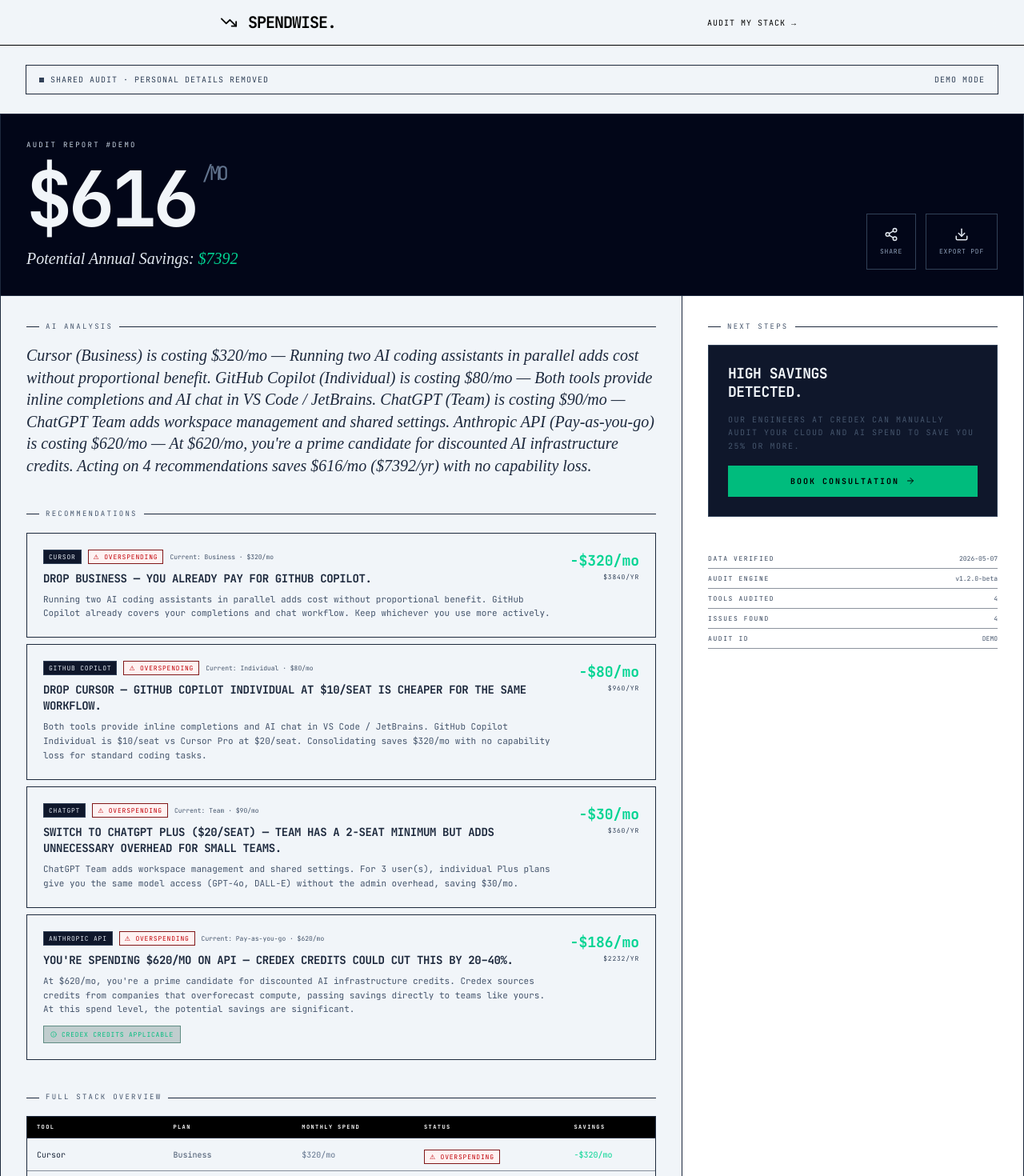
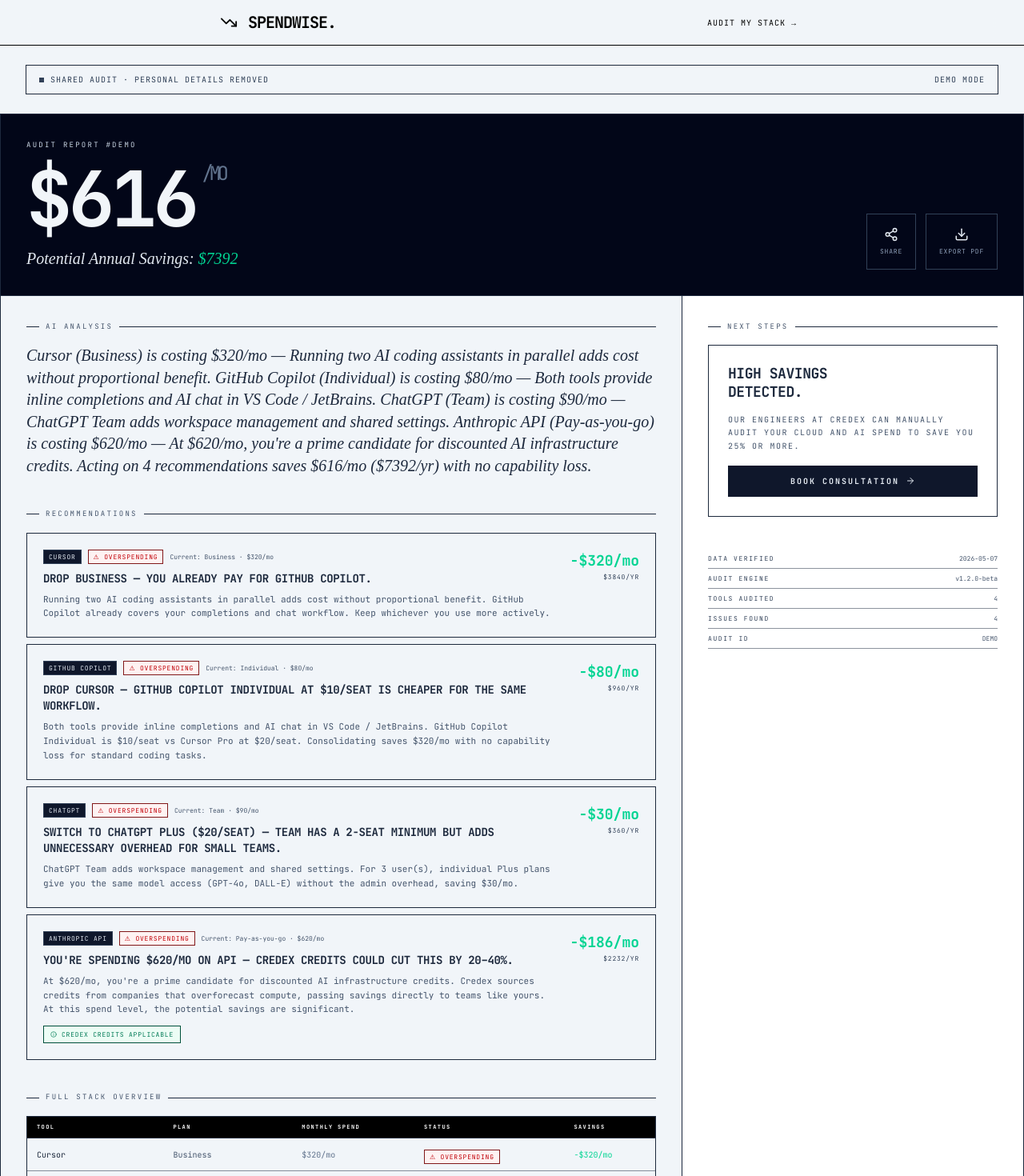
Before and after one commit to araul284/spendwise, a React (Vite) app: page /audit/demo in a window 1280 px wide. Shown: the top 1470 px of the page at 80% size. Built offline with nearby package versions, Linux system fonts and the light colour scheme; no server answers; a web font is replaced by a local one.

Commit message:
fix: improved accesibility for next steps card in the sample audit

```diff
--- a/src/components/AuditResults.tsx
+++ b/src/components/AuditResults.tsx
@@ -246,7 +246,7 @@
 
                           {/* Credex badge */}
                           {finding.credexApplicable && (
-                            <div className="inline-flex items-center gap-1.5 font-mono text-[8px] uppercase tracking-widest text-emerald-500 border border-emerald-900/50 bg-emerald-950/20 px-2 py-1">
+                            <div className="inline-flex items-center gap-1.5 font-mono text-[8px] uppercase tracking-widest text-emerald-700 border border-emerald-900 bg-emerald-50 px-2 py-1">
                               <Info size={8} /> Credex credits applicable
                             </div>
                           )}
@@ -309,8 +309,8 @@
             <section>
               <SectionLabel label="Next Steps" />
               {totalMonthly > 500 ? (
-                <div className="border border-slate-700 bg-slate-900 p-6 space-y-4">
-                  <div className="font-mono font-bold uppercase tracking-tight text-slate-100 text-lg leading-tight">
+                <div className="border border-slate-800 p-6 space-y-4">
+                  <div className="font-mono font-bold uppercase tracking-tight text-slate-800 text-lg leading-tight">
                     High Savings<br />Detected.
                   </div>
                   <p className="font-mono text-[10px] uppercase tracking-[0.15em] text-slate-600 leading-relaxed">
@@ -320,7 +320,7 @@
                     href="https://credex.rocks"
                     target="_blank"
                     rel="noopener noreferrer"
-                    className="w-full bg-emerald-500 text-black font-mono font-bold uppercase tracking-[0.2em] text-[10px] p-3 flex items-center justify-center gap-2 hover:bg-black transition-colors"
+                    className="w-full bg-slate-900 text-slate-200 font-mono font-bold uppercase tracking-[0.2em] text-[10px] p-3 flex items-center justify-center gap-2 hover:bg-black hover:text-white transition-colors"
                   >
                     Book Consultation <ArrowRight size={12} />
                   </a>
```
